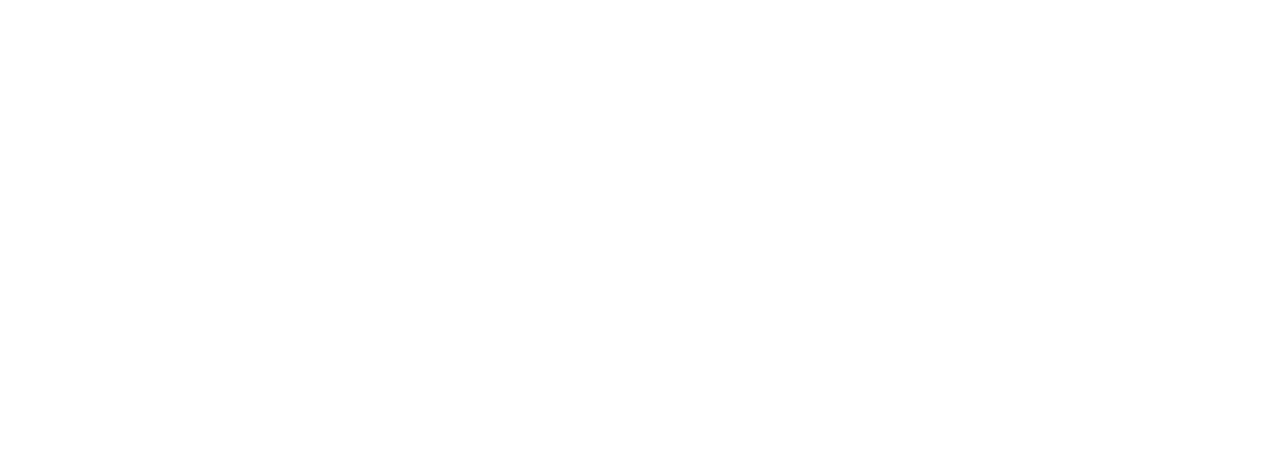
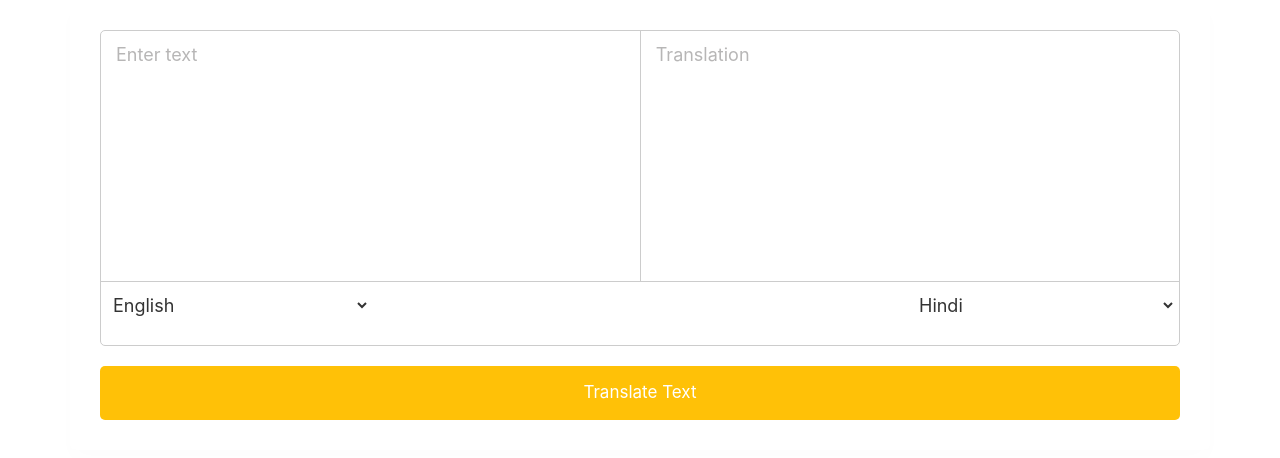
Before and after one commit to Atharv56/Chinkiminki-others_Clash-of-Codes, a React (Create React App) app in the folder frontend/: page /voice in a window 1280 px wide. Before the commit this address had no page. Shown: the top 458 px of the page. Built offline with nearby package versions, Linux system fonts and the light colour scheme.

Commit message:
translate

```diff
--- a/frontend/src/App.js
+++ b/frontend/src/App.js
@@ -10,6 +10,7 @@
 import Multistep from './components/Form/Form';
 import * as React from 'react'
 import {ChakraProvider} from '@chakra-ui/react'
+import Translate from './components/Translate/Translate';
 //import MDBFooter from './components/Footer/footer';
 
 
@@ -27,6 +28,7 @@
           <Route path='/blog' element={<Blog />} />
           <Route path='/contact' element={<ContactUs />} />
           <Route path='/form' element = {<Multistep/>} />
+          <Route path='/voice' element={<Translate />} />
         </Routes>
       </Router>
 
--- /dev/null
+++ b/frontend/src/components/Translate/Translate.js
@@ -0,0 +1,133 @@
+import React, { useEffect } from "react";
+import countries from './data'
+import './translate.css'
+
+const Translate = () => {
+  useEffect(() => {
+    const fromText = document.querySelector(".from-text");
+    const toText = document.querySelector(".to-text");
+    const exchageIcon = document.querySelector(".exchange");
+    const selectTag = document.querySelectorAll("select");
+    const icons = document.querySelectorAll(".row i");
+    const translateBtn = document.querySelector("button");
+    selectTag.forEach((tag, id) => {
+      for (let country_code in countries) {
+        let selected =
+          id == 0
+            ? country_code == "en-GB"
+              ? "selected"
+              : ""
+            : country_code == "hi-IN"
+            ? "selected"
+            : "";
+        let option = `<option ${selected} value="${country_code}">${countries[country_code]}</option>`;
+        tag.insertAdjacentHTML("beforeend", option);
+      }
+    });
+
+    exchageIcon.addEventListener("click", () => {
+      console.log("helo");
+      let tempText = fromText.value;
+      let tempLang = selectTag[0].value;
+      console.log(tempText);
+      console.log(tempLang);
+      fromText.value = toText.value;
+      toText.value = tempText;
+      selectTag[0].value = selectTag[1].value;
+      selectTag[1].value = tempLang;
+    });
+
+    fromText.addEventListener("keyup", () => {
+      if (!fromText.value) {
+        toText.value = "";
+      }
+    });
+
+    translateBtn.addEventListener("click", () => {
+      let text = fromText.value.trim();
+      let translateFrom = selectTag[0].value;
+      let translateTo = selectTag[1].value;
+      if (!text) return;
+      toText.setAttribute("placeholder", "Translating...");
+      let apiUrl = `https://api.mymemory.translated.net/get?q=${text}&langpair=${translateFrom}|${translateTo}`;
+      fetch(apiUrl)
+        .then((res) => res.json())
+        .then((data) => {
+          toText.value = data.responseData.translatedText;
+          data.matches.forEach((data) => {
+            if (data.id === 0) {
+              toText.value = data.translation;
+            }
+          });
+          toText.setAttribute("placeholder", "Translation");
+        });
+    });
+
+    icons.forEach((icon) => {
+      icon.addEventListener("click", ({ target }) => {
+        if (!fromText.value || !toText.value) return;
+        if (target.classList.contains("fa-copy")) {
+          if (target.id == "from") {
+            navigator.clipboard.writeText(fromText.value);
+          } else {
+            navigator.clipboard.writeText(toText.value);
+          }
+        } else {
+          let utterance;
+          if (target.id == "from") {
+            utterance = new SpeechSynthesisUtterance(fromText.value);
+            utterance.lang = selectTag[0].value;
+          } else {
+            utterance = new SpeechSynthesisUtterance(toText.value);
+            utterance.lang = selectTag[1].value;
+          }
+          speechSynthesis.speak(utterance);
+        }
+      });
+    });
+  }, []);
+  return (
+    <>
+      <div className="container">
+        <div className="wrapper">
+          <div className="text-input">
+            <textarea
+              spellcheck="false"
+              className="from-text"
+              placeholder="Enter text"
+            ></textarea>
+            <textarea
+              spellcheck="false"
+              readonly
+              disabled
+              className="to-text"
+              placeholder="Translation"
+            ></textarea>
+          </div>
+          <ul className="controls">
+            <li className="row from">
+              <div className="icons">
+                <i id="from" className="fas fa-volume-up"></i>
+                <i id="from" className="fas fa-copy"></i>
+              </div>
+              <select></select>
+            </li>
+            <li className="exchange">
+              <i className="fas fa-exchange-alt"></i>
+            </li>
+            <li className="row to">
+              <select></select>
+              <div className="icons">
+                <i id="to" className="fas fa-volume-up"></i>
+                <i id="to" className="fas fa-copy"></i>
+              </div>
+            </li>
+          </ul>
+        </div>
+        <button>Translate Text</button>
+      </div>
+    </>
+  );
+};
+
+export default Translate;
--- /dev/null
+++ b/frontend/src/components/Translate/data.js
@@ -0,0 +1,101 @@
+const countries = {
+    "am-ET": "Amharic",
+    "ar-SA": "Arabic",
+    "be-BY": "Bielarus",
+    "bem-ZM": "Bemba",
+    "bi-VU": "Bislama",
+    "bjs-BB": "Bajan",
+    "bn-IN": "Bengali",
+    "bo-CN": "Tibetan",
+    "br-FR": "Breton",
+    "bs-BA": "Bosnian",
+    "ca-ES": "Catalan",
+    "cop-EG": "Coptic",
+    "cs-CZ": "Czech",
+    "cy-GB": "Welsh",
+    "da-DK": "Danish",
+    "dz-BT": "Dzongkha",
+    "de-DE": "German",
+    "dv-MV": "Maldivian",
+    "el-GR": "Greek",
+    "en-GB": "English",
+    "es-ES": "Spanish",
+    "et-EE": "Estonian",
+    "eu-ES": "Basque",
+    "fa-IR": "Persian",
+    "fi-FI": "Finnish",
+    "fn-FNG": "Fanagalo",
+    "fo-FO": "Faroese",
+    "fr-FR": "French",
+    "gl-ES": "Galician",
+    "gu-IN": "Gujarati",
+    "ha-NE": "Hausa",
+    "he-IL": "Hebrew",
+    "hi-IN": "Hindi",
+    "hr-HR": "Croatian",
+    "hu-HU": "Hungarian",
+    "id-ID": "Indonesian",
+    "is-IS": "Icelandic",
+    "it-IT": "Italian",
+    "ja-JP": "Japanese",
+    "kk-KZ": "Kazakh",
+    "km-KM": "Khmer",
+    "kn-IN": "Kannada",
+    "ko-KR": "Korean",
+    "ku-TR": "Kurdish",
+    "ky-KG": "Kyrgyz",
+    "la-VA": "Latin",
+    "lo-LA": "Lao",
+    "lv-LV": "Latvian",
+    "men-SL": "Mende",
+    "mg-MG": "Malagasy",
+    "mi-NZ": "Maori",
+    "ms-MY": "Malay",
+    "mt-MT": "Maltese",
+    "my-MM": "Burmese",
+    "ne-NP": "Nepali",
+    "niu-NU": "Niuean",
+    "nl-NL": "Dutch",
+    "no-NO": "Norwegian",
+    "ny-MW": "Nyanja",
+    "ur-PK": "Pakistani",
+    "pau-PW": "Palauan",
+    "pa-IN": "Panjabi",
+    "ps-PK": "Pashto",
+    "pis-SB": "Pijin",
+    "pl-PL": "Polish",
+    "pt-PT": "Portuguese",
+    "rn-BI": "Kirundi",
+    "ro-RO": "Romanian",
+    "ru-RU": "Russian",
+    "sg-CF": "Sango",
+    "si-LK": "Sinhala",
+    "sk-SK": "Slovak",
+    "sm-WS": "Samoan",
+    "sn-ZW": "Shona",
+    "so-SO": "Somali",
+    "sq-AL": "Albanian",
+    "sr-RS": "Serbian",
+    "sv-SE": "Swedish",
+    "sw-SZ": "Swahili",
+    "ta-LK": "Tamil",
+    "te-IN": "Telugu",
+    "tet-TL": "Tetum",
+    "tg-TJ": "Tajik",
+    "th-TH": "Thai",
+    "ti-TI": "Tigrinya",
+    "tk-TM": "Turkmen",
+    "tl-PH": "Tagalog",
+    "tn-BW": "Tswana",
+    "to-TO": "Tongan",
+    "tr-TR": "Turkish",
+    "uk-UA": "Ukrainian",
+    "uz-UZ": "Uzbek",
+    "vi-VN": "Vietnamese",
+    "wo-SN": "Wolof",
+    "xh-ZA": "Xhosa",
+    "yi-YD": "Yiddish",
+    "zu-ZA": "Zulu",
+  };
+
+  export default countries;
--- /dev/null
+++ b/frontend/src/components/Translate/translate.css
@@ -0,0 +1,130 @@
+/* * {
+    margin: 0;
+    padding: 0;
+    box-sizing: border-box;
+    font-family: sans-serif;
+  }
+  body {
+    display: flex;
+    align-items: center;
+    justify-content: center;
+    padding: 0 10px;
+    min-height: 100vh;
+    background: #ffc107;
+  } */
+  .container {
+    align-items: center;
+    justify-content: center;
+    background-color: lightblue;
+    min-width: 700px;
+    width: 100%;
+    padding: 30px;
+    background: #fff;
+    border-radius: 7px;
+    box-shadow: 0 10px 20px rgba(0, 0, 0, 0.01);
+  }
+  .wrapper {
+    border-radius: 5px;
+    border: 1px solid #ccc;
+  }
+  .wrapper .text-input {
+    display: flex;
+    border-bottom: 1px solid #ccc;
+  }
+  .text-input .to-text {
+    border-radius: 0px;
+    border-left: 1px solid #ccc;
+  }
+  .text-input textarea {
+    height: 250px;
+    width: 100%;
+    border: none;
+    outline: none;
+    resize: none;
+    background: none;
+    font-size: 18px;
+    padding: 10px 15px;
+    border-radius: 5px;
+  }
+  .text-input textarea::placeholder {
+    color: #b7b6b6;
+  }
+  .controls,
+  li,
+  .icons,
+  .icons i {
+    display: flex;
+    align-items: center;
+    justify-content: space-between;
+  }
+  .controls {
+    list-style: none;
+    padding: 12px 15px;
+  }
+  .controls .row .icons {
+    width: 38%;
+  }
+  .controls .row .icons i {
+    width: 50px;
+    color: #adadad;
+    font-size: 14px;
+    cursor: pointer;
+    transition: transform 0.2s ease;
+    justify-content: center;
+  }
+  .controls .row.from .icons {
+    padding-right: 15px;
+    border-right: 1px solid #ccc;
+  }
+  .controls .row.to .icons {
+    padding-left: 15px;
+    border-left: 1px solid #ccc;
+  }
+  .controls .row select {
+    color: #333;
+    border: none;
+    outline: none;
+    font-size: 18px;
+    background: none;
+    padding-left: 5px;
+  }
+  .text-input textarea::-webkit-scrollbar {
+    width: 4px;
+  }
+  .controls .row select::-webkit-scrollbar {
+    width: 8px;
+  }
+  .text-input textarea::-webkit-scrollbar-track,
+  .controls .row select::-webkit-scrollbar-track {
+    background: #fff;
+  }
+  .text-input textarea::-webkit-scrollbar-thumb {
+    background: #ddd;
+    border-radius: 8px;
+  }
+  .controls .row select::-webkit-scrollbar-thumb {
+    background: #999;
+    border-radius: 8px;
+    border-right: 2px solid #ffffff;
+  }
+  .controls .exchange {
+    color: #adadad;
+    cursor: pointer;
+    font-size: 16px;
+    transition: transform 0.2s ease;
+  }
+  .controls i:active {
+    transform: scale(0.9);
+  }
+  .container button {
+    width: 100%;
+    padding: 14px;
+    outline: none;
+    border: none;
+    color: #fff;
+    cursor: pointer;
+    margin-top: 20px;
+    font-size: 17px;
+    border-radius: 5px;
+    background: #ffc107;
+  }
```
